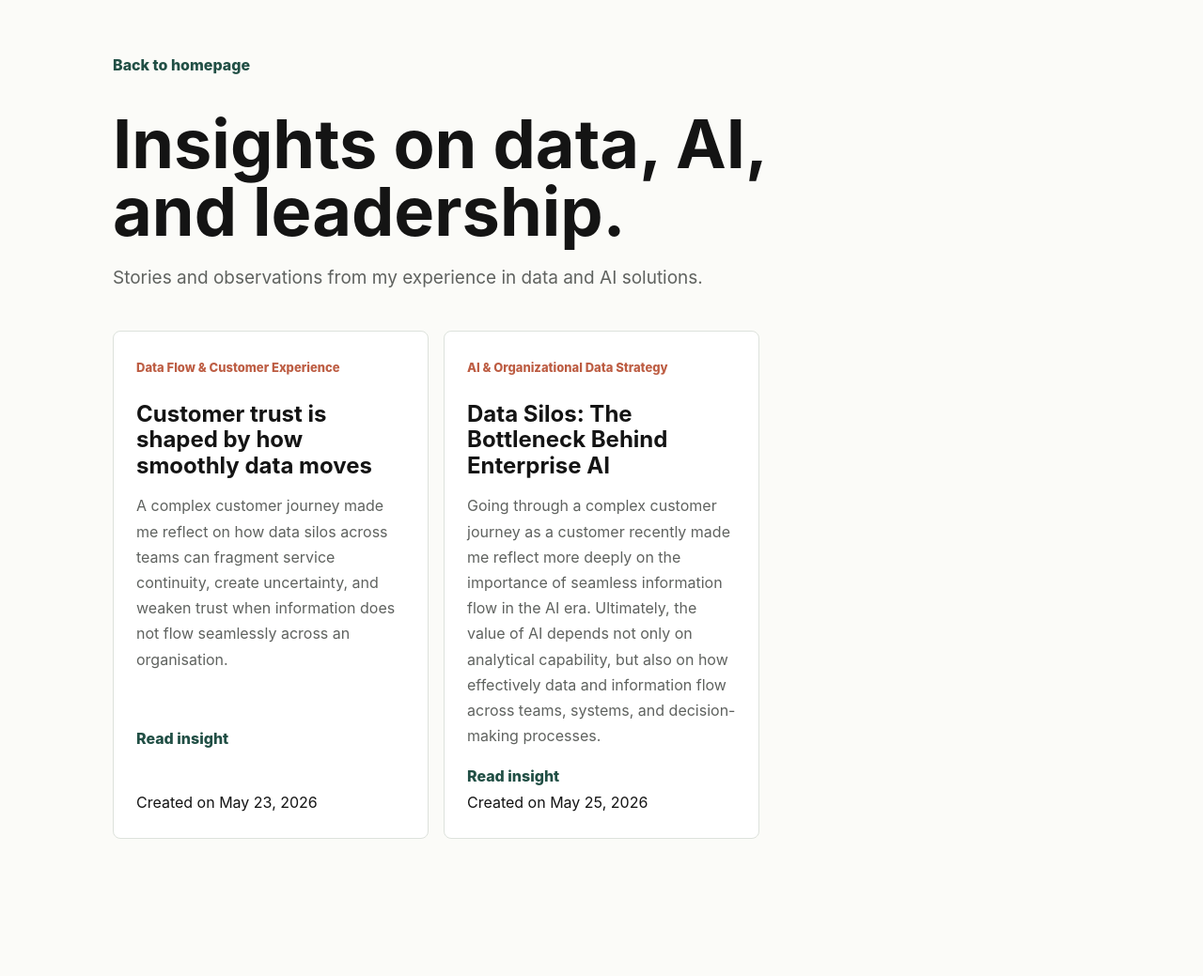
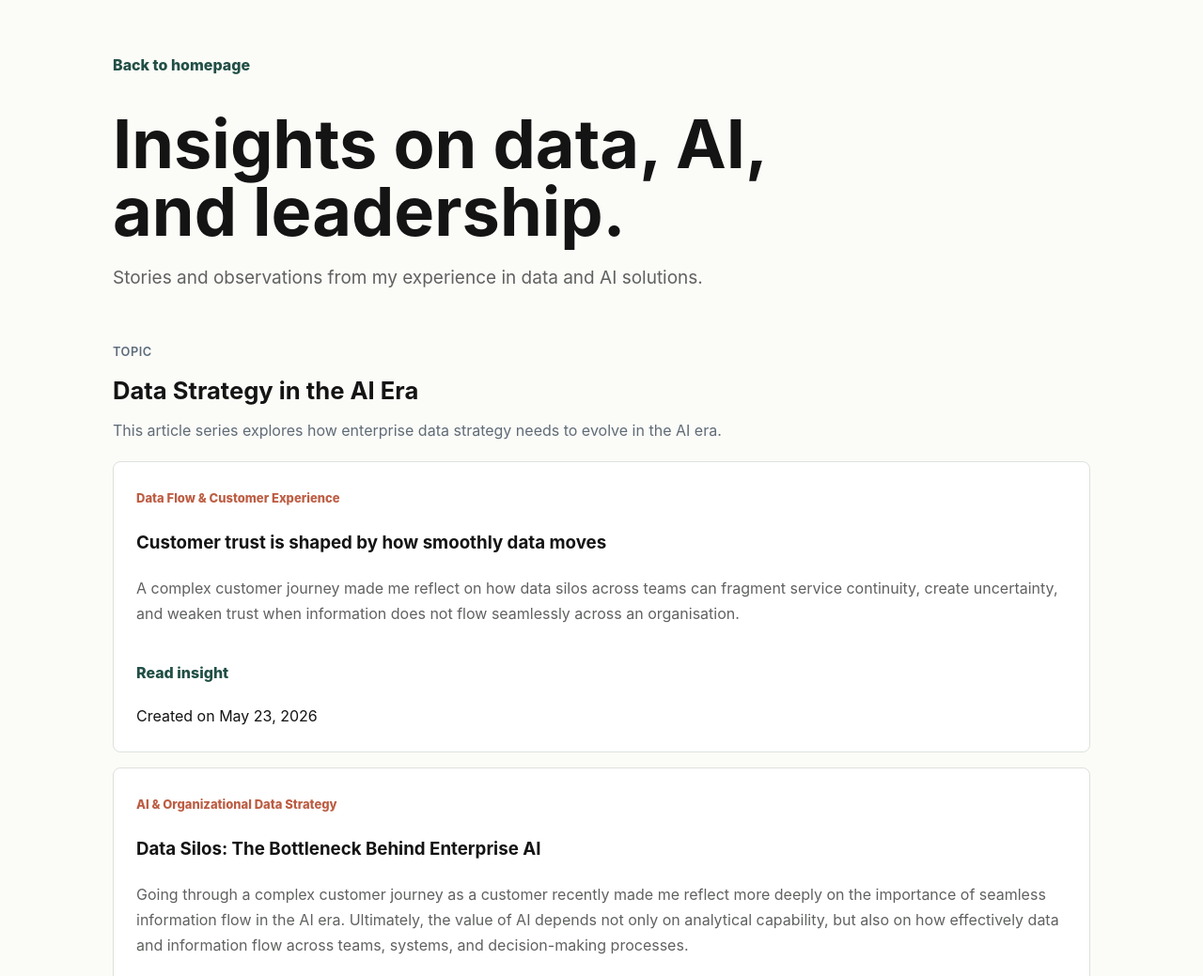
Before and after one commit to XiyueLi-PMP/XiyueLi-ZJU.github.io, a plain HTML site: page insights.html in a window 1280 px wide. Shown: the top 1039 px of the page at 94% size. Before the commit the page ends 973 px from the top, so only its background shows below. Drawn offline with Linux system fonts and the light colour scheme.

Commit message:
Update insights.html

```diff
--- a/insights.html
+++ b/insights.html
@@ -90,6 +90,41 @@
           grid-template-columns: 1fr;
         }
       }
+
+      .topic-section {
+        margin: 48px 0;
+      }
+
+      .topic-header {
+        margin-bottom: 20px;
+      }
+
+      .topic-label {
+        display: inline-block;
+        margin-bottom: 8px;
+        font-size: 0.8rem;
+        font-weight: 600;
+        color: #5b6b7a;
+        text-transform: uppercase;
+        letter-spacing: 0.04em;
+      }
+
+      .topic-header h2 {
+        margin: 0 0 8px;
+        font-size: 1.6rem;
+      }
+
+      .topic-header p {
+        max-width: 720px;
+        margin: 0;
+        color: #5f6b76;
+        line-height: 1.6;
+      }
+
+      .topic-articles {
+        display: grid;
+        gap: 16px;
+      }
     </style>
   </head>
 
@@ -102,12 +137,20 @@
         Stories and observations from my experience in data and AI solutions.
       </p>
 
-      <section class="insight-grid">
+      <section class="topic-section">
+        <div class="topic-header">
+          <span class="topic-label">Topic</span>
+          <h2>Data Strategy in the AI Era</h2>
+          <p>
+            This article series explores how enterprise data strategy needs to evolve in the AI era.
+          </p>
+        </div>
 
+        <div class="topic-articles">
           <a class="insight-card" href="insights/customer-journey-data-flow.html">
             <div>
               <span class="insight-tag">Data Flow & Customer Experience</span>
-            <h2>Customer trust is shaped by how smoothly data moves</h2>
+              <h3>Customer trust is shaped by how smoothly data moves</h3>
               <p>
                 A complex customer journey made me reflect on how data silos across teams
                 can fragment service continuity, create uncertainty, and weaken trust when
@@ -120,15 +163,16 @@
             </div>
           </a>
 
-        <a class="insight-card" href="insights/data-Silos-the-bottleneck-behind-enterprise AI.html">
+          <a class="insight-card" href="insights/data-silos-the-bottleneck-behind-enterprise AI.html">
             <div>
               <span class="insight-tag">AI & Organizational Data Strategy</span>
-            <h2>Data Silos: The Bottleneck Behind Enterprise AI</h2>
+              <h3>Data Silos: The Bottleneck Behind Enterprise AI</h3>
               <p>
-              Going through a complex customer journey as a customer recently made me reflect more deeply on
-              the importance of seamless information flow in the AI era.
+                Going through a complex customer journey as a customer recently made me reflect
+                more deeply on the importance of seamless information flow in the AI era.
                 Ultimately, the value of AI depends not only on analytical capability,
-              but also on how effectively data and information flow across teams, systems, and decision-making processes.
+                but also on how effectively data and information flow across teams, systems,
+                and decision-making processes.
               </p>
             </div>
             <span class="read-more">Read insight</span>
@@ -136,7 +180,7 @@
               Created on May 25, 2026
             </div>
           </a>
-
+  </div>
 </section>
     </main>
   </body>
```
Lines whose indentation alone changed are shown as unchanged.
